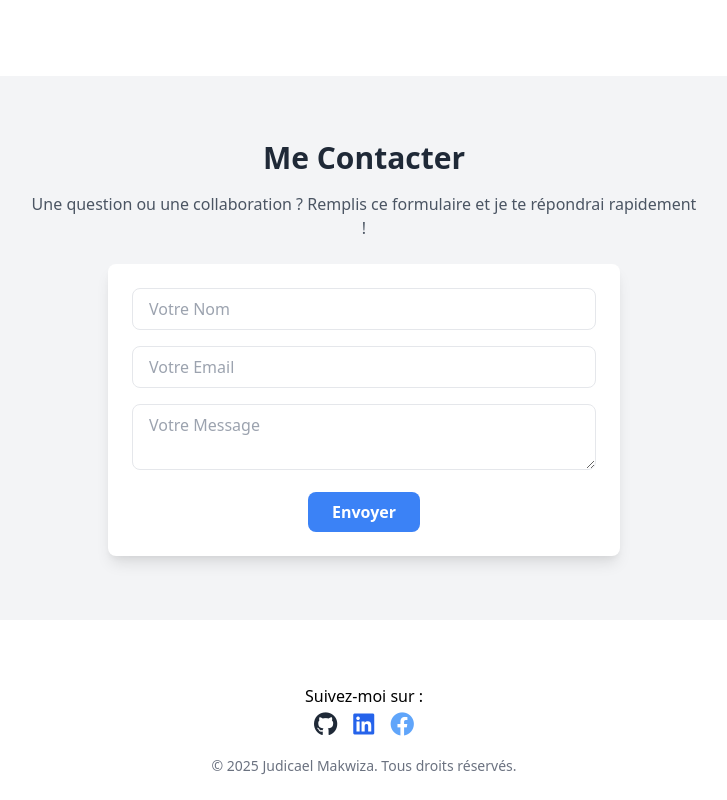
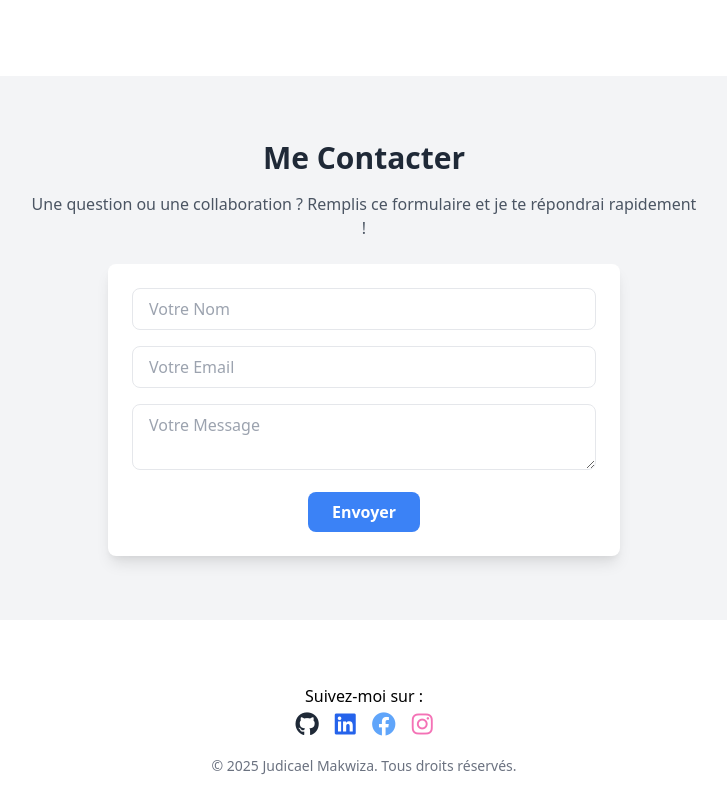
Before and after one commit to JudicaelMAKWIZA/mon-portfolio, a plain HTML site: page index.html in a window 1280 px wide. Shown: the part 2386-3186 px from the top of the page, without its empty margins (276-1003 px from the left). Drawn offline with nearby package versions, Linux system fonts and the light colour scheme.

Commit message:
Quatrième Ajout du contenu et amélioration du design reseau social

```diff
--- a/index.html
+++ b/index.html
@@ -164,14 +164,17 @@
     <footer class="text-center py-6">
         <p>Suivez-moi sur :</p>
         <div class="flex justify-center gap-4">
-            <a href="https://github.com/ton-github" class="text-2xl text-gray-800 dark:text-white">
+            <a href="https://github.com/JudicaelMAKWIZA?tab=repositories" class="text-2xl text-gray-800 dark:text-white">
                 <i class="fab fa-github"></i>
             </a>
-            <a href="https://www.linkedin.com/in/ton-linkedin" class="text-2xl text-blue-600">
+            <a href="https://www.linkedin.com/in/judica%C3%ABl-makwiza-697413267/" class="text-2xl text-blue-600">
                 <i class="fab fa-linkedin"></i>
             </a>
-            <a href="https://twitter.com/ton-facebook" class="text-2xl text-blue-400">
+            <a href="https://www.facebook.com/judicael.makwiza" class="text-2xl text-blue-400">
                 <i class="fab fa-facebook"></i>
+            </a>
+            <a href="https://www.instagram.com/judicaelmakwiza/" class="text-2xl text-pink-400">
+                <i class="fab fa-instagram"></i>
             </a>
         </div>
 
```
